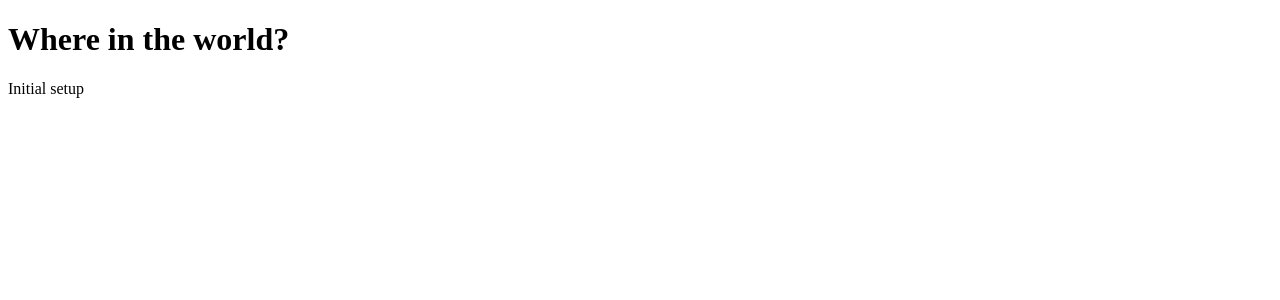
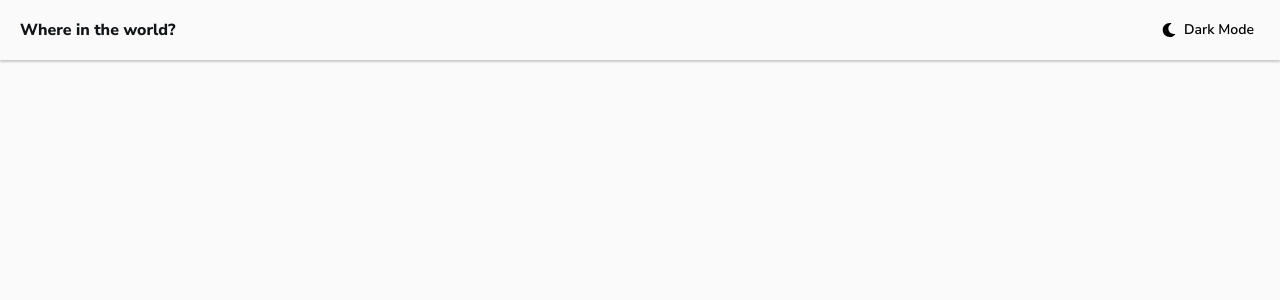
Before and after one commit to FelixGonzalo/WhereInTheWorld, a React app: page / in a window 1280 px wide. Shown: the top 300 px of the page. Built offline with nearby package versions, Linux system fonts and the light colour scheme.

Commit message:
FEAT add header

```diff
--- a/src/App.js
+++ b/src/App.js
@@ -1,10 +1,11 @@
 import React from 'react'
+import { Header } from './components/Header'
 
 export const App = () => {
   return (
     <>
-      <h1>Where in the world?</h1>
-      <p>Initial setup</p>
+      <Header />
+
     </>
   )
 }
--- /dev/null
+++ b/src/components/Header/index.js
@@ -0,0 +1,14 @@
+import React from 'react'
+import './style.scss'
+import { FaMoon } from 'react-icons/fa'
+
+export const Header = () => {
+  return (
+    <header className='Header'>
+      <h1 className='Header__title'>Where in the world?</h1>
+      <button className='Header__btn'>
+        <FaMoon /> <span>Dark Mode</span>
+      </button>
+    </header>
+  )
+}
--- /dev/null
+++ b/src/components/Header/style.scss
@@ -0,0 +1,17 @@
+.Header {
+  padding: 10px 20px;
+  display: flex;
+  flex-direction: row;
+  justify-content: space-between;
+  box-shadow: 0px 2px 2px #cacaca;
+  &__title {
+    font-size: 16px;
+  }
+  &__btn {
+    display: flex;
+    flex-direction: row;
+    align-items: center;
+    gap: 8px;
+    font-weight: 600;
+  }
+}
--- a/src/index.js
+++ b/src/index.js
@@ -1,6 +1,8 @@
 import React from 'react'
 import ReactDom from 'react-dom'
-import {App} from './App'
+import { App } from './App'
+import './styles/normalize.scss'
+import './styles/globals.scss'
 
 ReactDom.render(
   <App />,
--- /dev/null
+++ b/src/styles/globals.scss
@@ -0,0 +1,16 @@
+@import url('https://fonts.googleapis.com/css2?family=Nunito+Sans:wght@200;300;600;800&family=Rubik:wght@800&display=swap');
+
+$color-dark-mode-elements: hsl(209, 23%, 22%);
+$color-dark-mode-background: hsl(207, 26%, 17%);
+$color-dark-mode-text: hsl(0, 0%, 100%);
+$color-light-mode-elements: hsl(0, 0%, 100%);
+$color-light-mode-background: hsl(0, 0%, 98%);
+$color-light-mode-text: hsl(200, 15%, 8%);
+$color-light-mode-input: hsl(0, 0%, 52%);
+
+body {
+  font-family: 'Nunito Sans', sans-serif;
+  font-size: 14px;
+  background: $color-light-mode-background;
+  color: $color-light-mode-text;
+}
--- /dev/null
+++ b/src/styles/normalize.scss
@@ -0,0 +1,356 @@
+/*! normalize.css v8.0.1 | MIT License | github.com/necolas/normalize.css */
+
+/* Document
+   ========================================================================== */
+
+/**
+ * 1. Correct the line height in all browsers.
+ * 2. Prevent adjustments of font size after orientation changes in iOS.
+ */
+
+html {
+  line-height: 1.15; /* 1 */
+  -webkit-text-size-adjust: 100%; /* 2 */
+}
+
+/* Sections
+   ========================================================================== */
+
+/**
+ * Remove the margin in all browsers.
+ */
+
+body {
+  margin: 0;
+}
+
+/**
+ * Render the `main` element consistently in IE.
+ */
+
+main {
+  display: block;
+}
+
+/**
+ * Correct the font size and margin on `h1` elements within `section` and
+ * `article` contexts in Chrome, Firefox, and Safari.
+ */
+
+h1 {
+  font-size: 2em;
+  margin: 0.67em 0;
+}
+
+/* Grouping content
+   ========================================================================== */
+
+/**
+ * 1. Add the correct box sizing in Firefox.
+ * 2. Show the overflow in Edge and IE.
+ */
+
+hr {
+  box-sizing: content-box; /* 1 */
+  height: 0; /* 1 */
+  overflow: visible; /* 2 */
+}
+
+/**
+ * 1. Correct the inheritance and scaling of font size in all browsers.
+ * 2. Correct the odd `em` font sizing in all browsers.
+ */
+
+pre {
+  font-family: monospace, monospace; /* 1 */
+  font-size: 1em; /* 2 */
+}
+
+/* Text-level semantics
+   ========================================================================== */
+
+/**
+ * Remove the gray background on active links in IE 10.
+ */
+
+a {
+  background-color: transparent;
+}
+
+/**
+ * 1. Remove the bottom border in Chrome 57-
+ * 2. Add the correct text decoration in Chrome, Edge, IE, Opera, and Safari.
+ */
+
+abbr[title] {
+  border-bottom: none; /* 1 */
+  text-decoration: underline; /* 2 */
+  text-decoration: underline dotted; /* 2 */
+}
+
+/**
+ * Add the correct font weight in Chrome, Edge, and Safari.
+ */
+
+b,
+strong {
+  font-weight: bolder;
+}
+
+/**
+ * 1. Correct the inheritance and scaling of font size in all browsers.
+ * 2. Correct the odd `em` font sizing in all browsers.
+ */
+
+code,
+kbd,
+samp {
+  font-family: monospace, monospace; /* 1 */
+  font-size: 1em; /* 2 */
+}
+
+/**
+ * Add the correct font size in all browsers.
+ */
+
+small {
+  font-size: 80%;
+}
+
+/**
+ * Prevent `sub` and `sup` elements from affecting the line height in
+ * all browsers.
+ */
+
+sub,
+sup {
+  font-size: 75%;
+  line-height: 0;
+  position: relative;
+  vertical-align: baseline;
+}
+
+sub {
+  bottom: -0.25em;
+}
+
+sup {
+  top: -0.5em;
+}
+
+/* Embedded content
+   ========================================================================== */
+
+/**
+ * Remove the border on images inside links in IE 10.
+ */
+
+img {
+  border-style: none;
+}
+
+/* Forms
+   ========================================================================== */
+
+/**
+ * 1. Change the font styles in all browsers.
+ * 2. Remove the margin in Firefox and Safari.
+ */
+
+button,
+input,
+optgroup,
+select,
+textarea {
+  font-family: inherit; /* 1 */
+  font-size: 100%; /* 1 */
+  line-height: 1.15; /* 1 */
+  margin: 0; /* 2 */
+}
+
+button {
+  background: none;
+  outline: none;
+  border: none;
+  cursor: pointer;
+}
+
+/**
+ * Show the overflow in IE.
+ * 1. Show the overflow in Edge.
+ */
+
+button,
+input { /* 1 */
+  overflow: visible;
+}
+
+/**
+ * Remove the inheritance of text transform in Edge, Firefox, and IE.
+ * 1. Remove the inheritance of text transform in Firefox.
+ */
+
+button,
+select { /* 1 */
+  text-transform: none;
+}
+
+/**
+ * Correct the inability to style clickable types in iOS and Safari.
+ */
+
+button,
+[type="button"],
+[type="reset"],
+[type="submit"] {
+  -webkit-appearance: button;
+}
+
+/**
+ * Remove the inner border and padding in Firefox.
+ */
+
+button::-moz-focus-inner,
+[type="button"]::-moz-focus-inner,
+[type="reset"]::-moz-focus-inner,
+[type="submit"]::-moz-focus-inner {
+  border-style: none;
+  padding: 0;
+}
+
+/**
+ * Restore the focus styles unset by the previous rule.
+ */
+
+button:-moz-focusring,
+[type="button"]:-moz-focusring,
+[type="reset"]:-moz-focusring,
+[type="submit"]:-moz-focusring {
+  outline: 1px dotted ButtonText;
+}
+
+/**
+ * Correct the padding in Firefox.
+ */
+
+fieldset {
+  padding: 0.35em 0.75em 0.625em;
+}
+
+/**
+ * 1. Correct the text wrapping in Edge and IE.
+ * 2. Correct the color inheritance from `fieldset` elements in IE.
+ * 3. Remove the padding so developers are not caught out when they zero out
+ *    `fieldset` elements in all browsers.
+ */
+
+legend {
+  box-sizing: border-box; /* 1 */
+  color: inherit; /* 2 */
+  display: table; /* 1 */
+  max-width: 100%; /* 1 */
+  padding: 0; /* 3 */
+  white-space: normal; /* 1 */
+}
+
+/**
+ * Add the correct vertical alignment in Chrome, Firefox, and Opera.
+ */
+
+progress {
+  vertical-align: baseline;
+}
+
+/**
+ * Remove the default vertical scrollbar in IE 10+.
+ */
+
+textarea {
+  overflow: auto;
+}
+
+/**
+ * 1. Add the correct box sizing in IE 10.
+ * 2. Remove the padding in IE 10.
+ */
+
+[type="checkbox"],
+[type="radio"] {
+  box-sizing: border-box; /* 1 */
+  padding: 0; /* 2 */
+}
+
+/**
+ * Correct the cursor style of increment and decrement buttons in Chrome.
+ */
+
+[type="number"]::-webkit-inner-spin-button,
+[type="number"]::-webkit-outer-spin-button {
+  height: auto;
+}
+
+/**
+ * 1. Correct the odd appearance in Chrome and Safari.
+ * 2. Correct the outline style in Safari.
+ */
+
+[type="search"] {
+  -webkit-appearance: textfield; /* 1 */
+  outline-offset: -2px; /* 2 */
+}
+
+/**
+ * Remove the inner padding in Chrome and Safari on macOS.
+ */
+
+[type="search"]::-webkit-search-decoration {
+  -webkit-appearance: none;
+}
+
+/**
+ * 1. Correct the inability to style clickable types in iOS and Safari.
+ * 2. Change font properties to `inherit` in Safari.
+ */
+
+::-webkit-file-upload-button {
+  -webkit-appearance: button; /* 1 */
+  font: inherit; /* 2 */
+}
+
+/* Interactive
+   ========================================================================== */
+
+/*
+ * Add the correct display in Edge, IE 10+, and Firefox.
+ */
+
+details {
+  display: block;
+}
+
+/*
+ * Add the correct display in all browsers.
+ */
+
+summary {
+  display: list-item;
+}
+
+/* Misc
+   ========================================================================== */
+
+/**
+ * Add the correct display in IE 10+.
+ */
+
+template {
+  display: none;
+}
+
+/**
+ * Add the correct display in IE 10.
+ */
+
+[hidden] {
+  display: none;
+}
```
